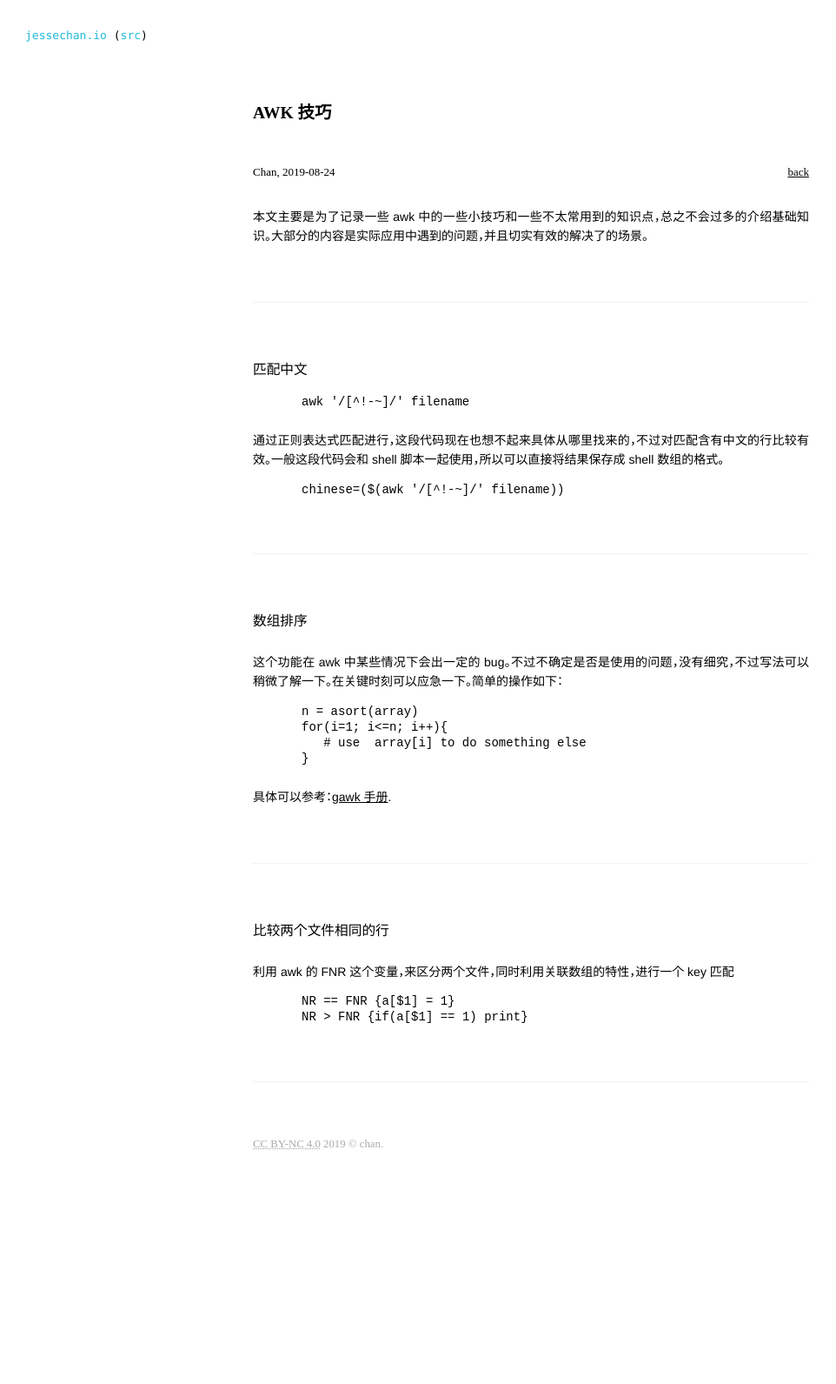
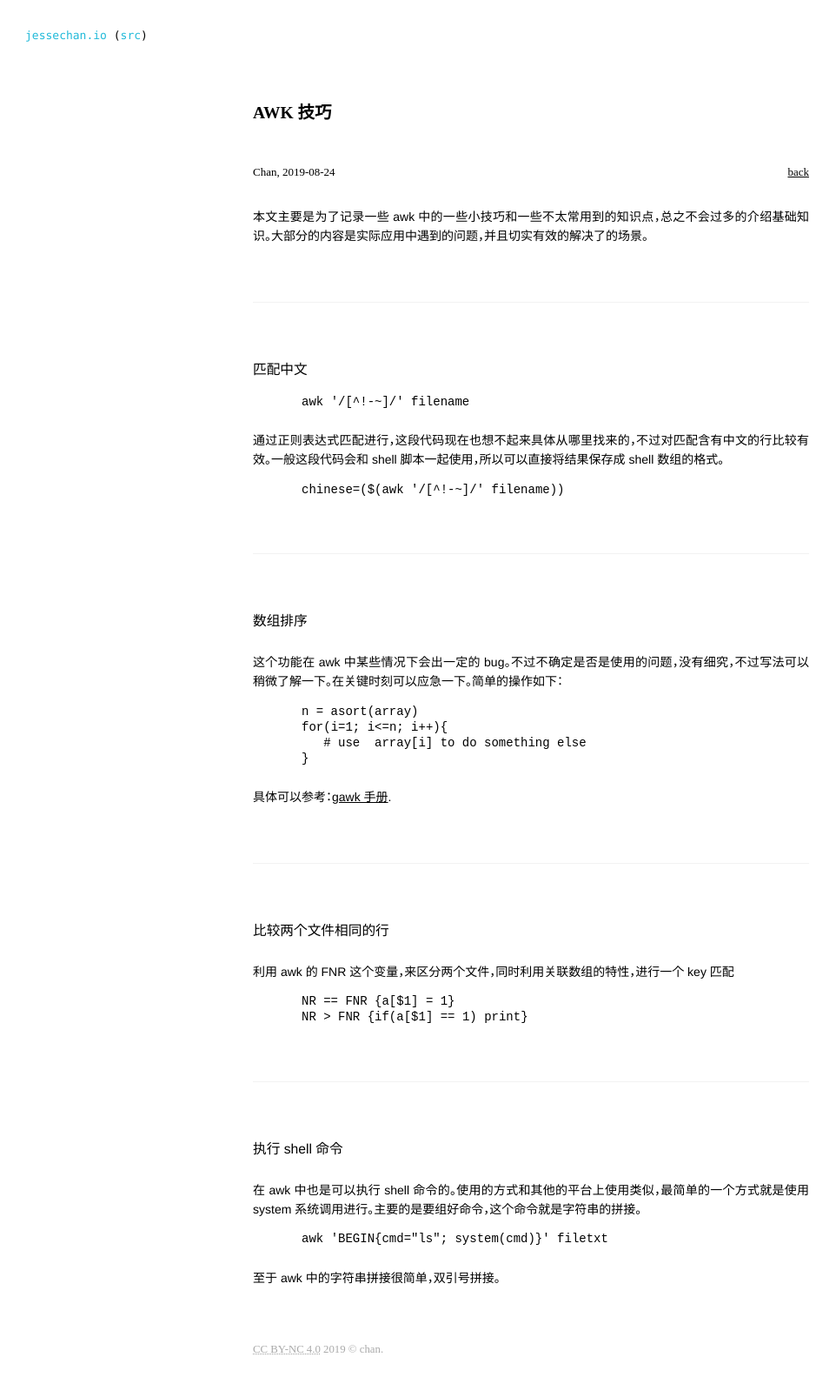
Before and after one commit to JesseEisen/chan, a Jekyll site: the page built from _posts/2019-08-29-awk.md, in a window 1280 px wide. Shown: the whole page at 87% size, without its empty margins (29-991 px from the left). Built offline with Jekyll 4.4.1, drawn with Linux system fonts in a browser that asks for light colours; before the commit the page ends 1355 px from its top, so only the background shows below that.

Commit message:
add a new awk skill

````diff
--- a/_posts/2019-08-29-awk.md
+++ b/_posts/2019-08-29-awk.md
@@ -49,3 +49,13 @@ NR > FNR {if(a[$1] == 1) print}
 ```
 
 ---
+
+### 执行 shell 命令
+
+在 awk 中也是可以执行 shell 命令的。使用的方式和其他的平台上使用类似，最简单的一个方式就是使用 system 系统调用进行。主要的是要组好命令，这个命令就是字符串的拼接。
+
+```shell
+awk 'BEGIN{cmd="ls"; system(cmd)}' filetxt
+```
+
+至于 awk 中的字符串拼接很简单，双引号拼接。
````
